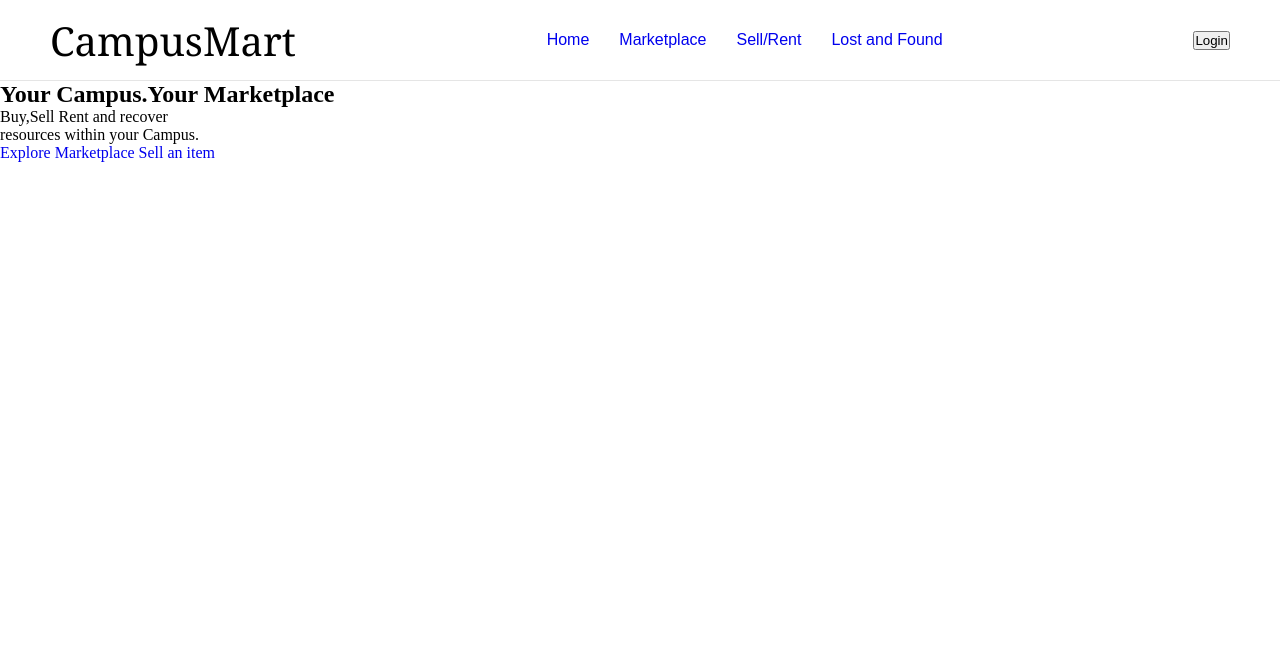
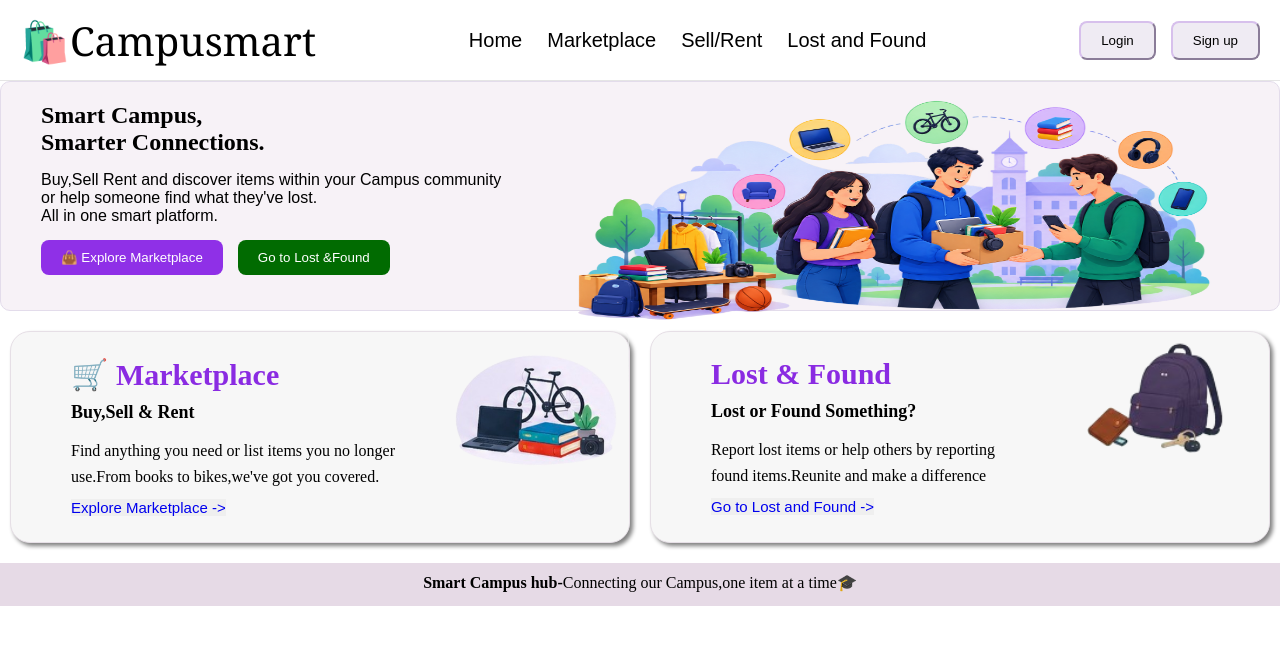
Before and after one commit to tappleberry/smart-resource-exchange, a Python web app: template templates/index.html in a window 1280 px wide. Shown: the top 645 px of the page. Run offline with Jinja, Linux system fonts and the light colour scheme; the template is opened without the code that fills it, so the values that code supplies are empty.

Commit message:
updated ui

```diff
--- a/static/css/style.css
+++ b/static/css/style.css
@@ -8,21 +8,160 @@
     align-items: center;
     justify-content:space-between;
     background-color: white;
-    padding: 0 50px;
+    padding: 0 20px;
     border-bottom: 1px solid #e5e5e5;
 }
 a{
     text-decoration: none;
 }
 .top nav{
+   display:flex;
+   font-family:Arial, Helvetica, sans-serif;
+   gap:25px;
+   font-size: 20px;
+
+}
+.top nav a{
+color:black;
+}
+.top nav a:hover{
+    color:blueviolet;
+    text-decoration:blueviolet;
+    text-decoration: underline;
+    text-underline-offset: 6px;
+}
+.buttons{
     display:flex;
-   font-family: Arial, Helvetica, sans-serif;
-    gap:30px;
-
-
+    gap:15px;
+}
+.buttons button{
+    padding:10px 20px;
+    background-color:rgb(239, 235, 243);
+    border-color:rgb(215, 192, 236);
+    border-radius:8px;
+}
+.buttons button:hover{
+     background-color: #6684d6;
 }
 
 .logo{
     font-size: 40px;
     font-family: Cambria, Cochin, Georgia, Times, 'Times New Roman', serif;
 }
+.main{
+    padding:20px 40px;
+    background-color: rgb(247, 242, 247) ;
+    position:relative;
+    border:1px solid rgb(227, 220, 235);
+    border-radius:10px;
+}
+.main h1{
+     padding-bottom: 15px;
+
+
+}
+ .main p{
+    font-family: "Oswald", sans-serif;
+ }
+ .top-btn {
+    display:flex;
+    gap:15px;
+    padding-top:15px;
+     color:white;
+     padding-bottom:15px;
+ }
+ .top-btn button a{
+    color:white;
+ }
+ .top-btn button{
+    border-radius:8px;
+    padding:10px 20px;
+
+ }
+
+ .top-btn button:first-child{
+    background-color:rgb(143, 48, 231);
+    border:none;
+
+ }
+ .top-btn button:last-child{
+    background-color:rgb(1, 107, 1);
+    border:none;
+
+ }
+ .main .image{
+    position:absolute;
+    right:60px;
+    top:0px;
+ }
+ .main .image img{
+    width:650px;
+    height:250px;
+
+ }
+ .boxes{
+    display:flex;
+    padding:20px 10px;
+    gap:20px;
+    justify-content: space-between;
+
+ }
+ .box{
+   display:flex;
+   width:50%;
+   background-color: rgb(247, 247, 247);
+   border-radius: 20px;
+   box-shadow: 3px 3px 4px gray;
+   border: 0.5px solid rgb(230, 223, 230);
+
+ }
+ .box-content{
+   width:60%;
+    padding:25px;
+    padding-left: 60px;
+ }
+ .box img{
+   width:150;
+   height:150px;
+   object-fit:contain;
+
+}
+.box-content h2{
+   color:blueviolet;
+   margin-bottom:10px;
+   font-size: 30px;
+
+}
+.box-content h4{
+   font-size:18px ;
+   margin-bottom:15px;
+
+}
+
+.box-content p{
+   font-size:16px;
+   line-height: 1.6;
+}
+.explore{
+   margin-top: 10px;
+   text-decoration: none;
+   font-size: 15px;
+   border:none;
+
+
+}
+.explore:hover{
+   background-color:rgb(210, 210, 236);
+}
+.footer{
+   text-align: center;
+
+}
+.end{
+
+   background-color: rgb(230, 218, 230);
+   min-height: 33px;
+      text-align: center;
+   padding-top:10px;
+
+}
--- a/templates/index.html
+++ b/templates/index.html
@@ -9,28 +9,79 @@
 </head>
 <body>
     <header class="top">
-        <div class="logo">CampusMart</div>
+        <div class="logo">🛍️Campusmart</div>
         <nav>
             <a href="index.html">Home</a>
             <a href="marketplace.html">Marketplace</a>
             <a href="sell.html">Sell/Rent</a>
             <a href="lost_found.html">Lost and Found</a>
          </nav>
-         <button class="login-btn">Login</button>
+         <div class="buttons">
+         <button>Login</button>
+         <button>Sign up</button>
+         </div>
 
     </header>
-    <main>
         <section class="main">
-            <h1>Your Campus.Your Marketplace</h1>
-            <p1>Buy,Sell Rent  and recover <br>
-                resources within your Campus.
-            </p1>
-        <div class="top-btn">
-            <a href="marketplace.html">Explore Marketplace</a>
-            <a href="sell.html">Sell an item</a>
-        </div>
-        </section>
-    </main>
+            <h1>Smart Campus,<br>
+                 Smarter Connections.</h1>
+            <p>Buy,Sell Rent  and discover items within your Campus community <br>
+               or help someone find what they've lost.<br>
+            </p>
+            <p>  All in one smart platform.</p>
+            <div class="image">
+                <img src ="background.png" alt="background">
+            </div>
+
+
+         <div class="top-btn">
+
+            <button><a href="marketplace.html">👜 Explore Marketplace</a></button>
+            <button><a href="sell.html">Go to Lost &Found</a></button>
+         </div>
+         <div class="trusted">
+
+         </div>
+         </section>
+         <section class="boxes">
+            <div class="box">
+                <div class="box-content">
+                <h2>🛒 Marketplace</h2>
+                <h4>Buy,Sell & Rent</h4>
+                <p>Find anything you need or list items you no longer<br>
+                use.From books to bikes,we've got you covered. </p>
+                <button class="explore">
+                    <a href="marketplace.html">Explore Marketplace -></a>
+                </button>
+                </div>
+                <div class="mimage">
+                    <img src="marketplaceimg.png" alt="images">
+                </div>
+
+
+            </div>
+            <div class="box">
+                <div class="box-content">
+                <h2>Lost & Found</h2>
+                <h4>Lost or Found Something?</h4>
+                <p>Report lost items or help others by reporting<br>
+                    found items.Reunite and make a difference</p>
+                    <button class="explore">
+                        <a href="lost_found.html">Go to Lost and Found -></a>
+                    </button>
+                    </div>
+                    <div class="mimage">
+                        <img src="lostimg.png" alt="images">
+                    </div>
+            </div>
+         </section>
+         <footer>
+            <div class="end">
+            <p><b>Smart Campus hub-</b>Connecting our Campus,one item at a time🎓</p>
+
+            </div>
+         </footer>
+
 
 </body>
 </html>
```
Also changed, not shown: templates/background.png (added), templates/lostimg.png (added), templates/marketplaceimg.png (added).
